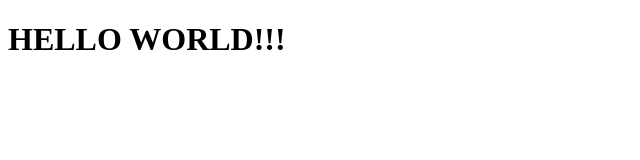
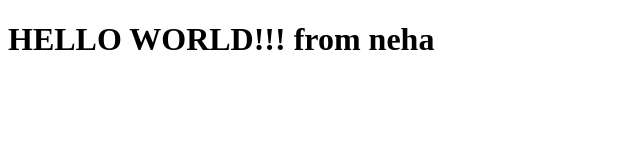
Before and after one commit to NEHA-MOUJ/fabel_haft, a plain HTML site: page index.html in a window 1280 px wide. Shown: the whole page, without its empty margins (0-640 px from the left). Drawn offline with Linux system fonts and the light colour scheme.

Commit message:
update index.html

```diff
--- a/index.html
+++ b/index.html
@@ -6,6 +6,6 @@
     <title> fabel haft first deployment </title>
 </head>
 <body>
-    <h1> HELLO WORLD!!!   </h1>
+    <h1> HELLO WORLD!!! from neha   </h1>
 </body>
 </html>
```
